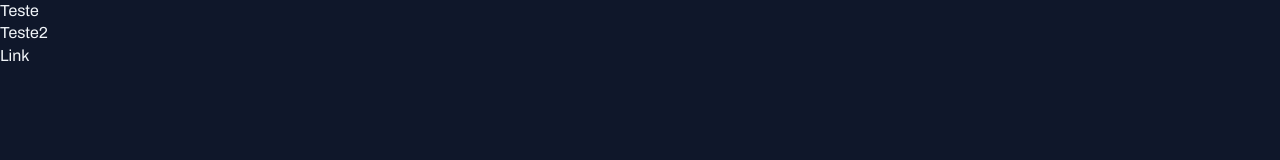
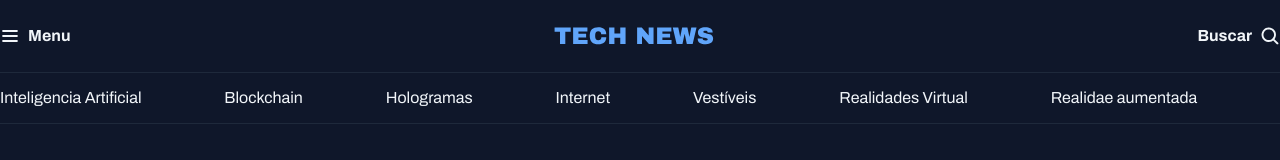
Before and after one commit to Samugador330/fullstack-projeto-portal-de-noticias, a plain HTML site: page index.html in a window 1280 px wide. Drawn offline with Linux system fonts and the light colour scheme.

Commit message:
desenvolvendo header do projeto

```diff
--- a/index.html
+++ b/index.html
@@ -10,8 +10,30 @@
   <link href="https://fonts.googleapis.com/css2?family=Archivo:ital,wght@0,100..900;1,100..900&family=Poppins:wght@400;700&family=Roboto:ital,wght@0,100;0,300;0,400;0,500;0,700;0,900;1,100;1,300;1,400;1,500;1,700;1,900&display=swap" rel="stylesheet">
 </head>
 <body>
-  <h1>Teste</h1>
-  <h2>Teste2</h2>
-  <a href="#">Link</a>
+  <header>
+    <nav id="primary" class="grid grid-flow-col">
+    <div>
+      <img src="assets/icons/List.svg" alt="ícone de menu">
+      <strong>Menu</strong>
+    </div>
+    <div>
+      <img src="assets/Logo.svg" alt="TechNews logo">
+    </div>
+
+    <div>
+      <strong>Buscar</strong>
+      <img src="assets/icons/MagnifyingGlass.svg" alt="ícone de lupa para buscar">
+    </div>
+  </nav>
+  <nav id="secondary" class="grid grid-flow-col">
+   <a href="#">Inteligencia Artificial</a>
+   <a href="#">Blockchain</a>
+   <a href="#">Hologramas</a>
+   <a href="#">Internet</a>
+   <a href="#">Vestíveis</a>
+   <a href="#">Realidades Virtual</a>
+   <a href="#">Realidae aumentada</a>
+  </nav>
+  </header>
 </body>
 </html>
--- a/styles/global.css
+++ b/styles/global.css
@@ -47,3 +47,19 @@ a:hover{
 h1, h2, h3{
   font: inherit;
 }
+
+.container{
+  max-width: 1280px;
+  padding-inline: 32px;
+  margin-inline: auto;
+
+}
+
+/*Utility classes*/
+.grid{
+  display: grid;
+}
+
+.grid-flow-col{
+  grid-auto-flow: column;
+}
--- /dev/null
+++ b/styles/header.css
@@ -0,0 +1,26 @@
+#primary{
+  padding-block: 20px;
+
+  div{
+    display: flex;
+    align-items: center;
+    gap: 8px;
+  }
+
+  /*nesting css - seleciona o div dentro de nav*/
+  div:nth-child(2){
+    margin-inline: auto;
+}
+
+div:nth-child(3){
+  justify-self: end;
+}
+}
+
+
+#secondary{
+padding-block: 14px;
+border: solid 1px var(--stroke-color);
+border-inline: none;
+
+}
--- a/styles/index.css
+++ b/styles/index.css
@@ -1 +1,2 @@
 @import url(global.css);
+@import url(header.css);
```
